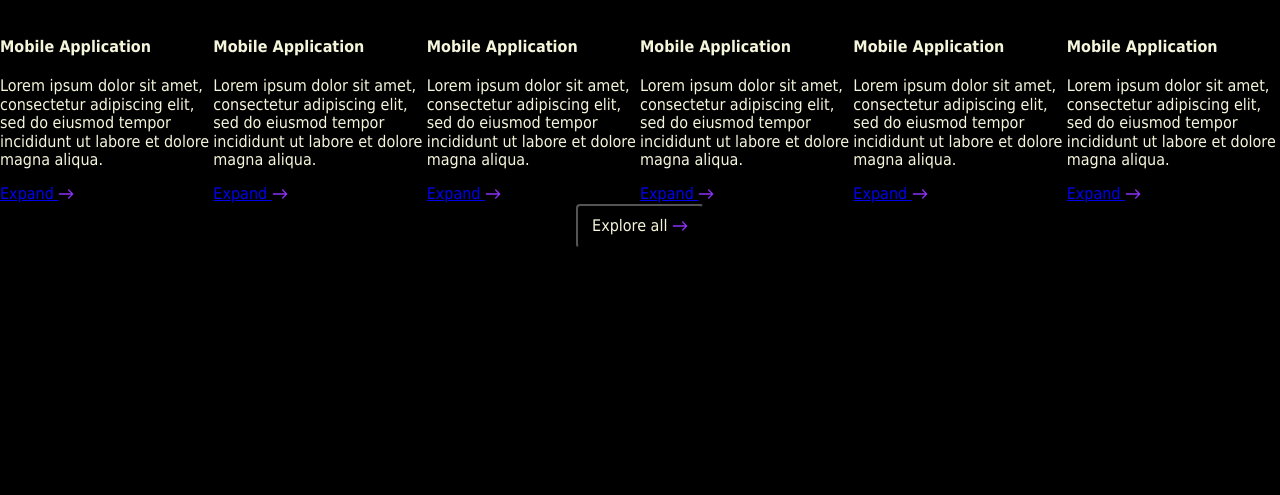
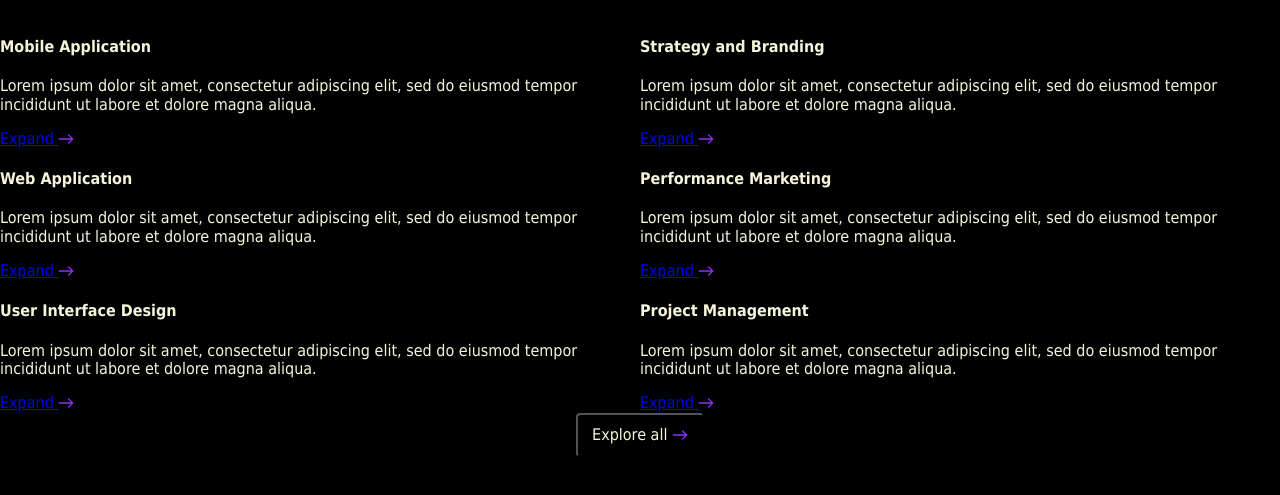
Before and after one commit to dimitryos/otus_git_lesson, a plain HTML site: page index.html in a window 1280 px wide. Shown: the part 51-546 px from the top of the page. Drawn offline with Linux system fonts and the light colour scheme.

Commit message:
Скорректированы заголовки блоков .tile и добавлены div-контейнеры рядов .row

```diff
--- a/index.html
+++ b/index.html
@@ -17,6 +17,7 @@
     </header>
 
     <main>
+        <div class="row">
             <div class="tile">
                 <h4>Mobile Application</h4>
                 <p>
@@ -27,7 +28,7 @@
                 <a href="#" class="expand" id="expand_1">Expand <img src="images/arrow_r.svg" alt="Развёрнутое описание"></a>
             </div>
             <div class="tile">
-            <h4>Mobile Application</h4>
+                <h4>Web Application</h4>
                 <p>
                     Lorem ipsum dolor sit amet, consectetur adipiscing elit, sed do eiusmod tempor incididunt ut labore et
                     dolore magna aliqua.
@@ -36,7 +37,7 @@
                 <a href="#" class="expand" id="expand_2">Expand <img src="images/arrow_r.svg" alt="Развёрнутое описание"></a>
             </div>
             <div class="tile">
-            <h4>Mobile Application</h4>
+                <h4>User Interface Design</h4>
                 <p>
                     Lorem ipsum dolor sit amet, consectetur adipiscing elit, sed do eiusmod tempor incididunt ut labore et
                     dolore magna aliqua.
@@ -44,8 +45,10 @@
 
                 <a href="#" class="expand" id="expand_3">Expand <img src="images/arrow_r.svg" alt="Развёрнутое описание"></a>
             </div>
+        </div>
+        <div class="row">
             <div class="tile">
-            <h4>Mobile Application</h4>
+                <h4>Strategy and Branding</h4>
                 <p>
                     Lorem ipsum dolor sit amet, consectetur adipiscing elit, sed do eiusmod tempor incididunt ut labore et
                     dolore magna aliqua.
@@ -54,7 +57,7 @@
                 <a href="#" class="expand" id="expand_4">Expand <img src="images/arrow_r.svg" alt="Развёрнутое описание"></a>
             </div>
             <div class="tile">
-            <h4>Mobile Application</h4>
+                <h4>Performance Marketing</h4>
                 <p>
                     Lorem ipsum dolor sit amet, consectetur adipiscing elit, sed do eiusmod tempor incididunt ut labore et
                     dolore magna aliqua.
@@ -63,13 +66,14 @@
                 <a href="#" class="expand" id="expand_5">Expand <img src="images/arrow_r.svg" alt="Развёрнутое описание"></a>
             </div>
             <div class="tile">
-            <h4>Mobile Application</h4>
+                <h4>Project Management</h4>
                 <p>
                     Lorem ipsum dolor sit amet, consectetur adipiscing elit, sed do eiusmod tempor incididunt ut labore et
                     dolore magna aliqua.
                 </p>
 
                 <a href="#" class="expand" id="expand_6">Expand <img src="images/arrow_r.svg" alt="Развёрнутое описание"></a>
+            </div>
         </div>
     </main>
 
```
Lines whose indentation alone changed are shown as unchanged.
